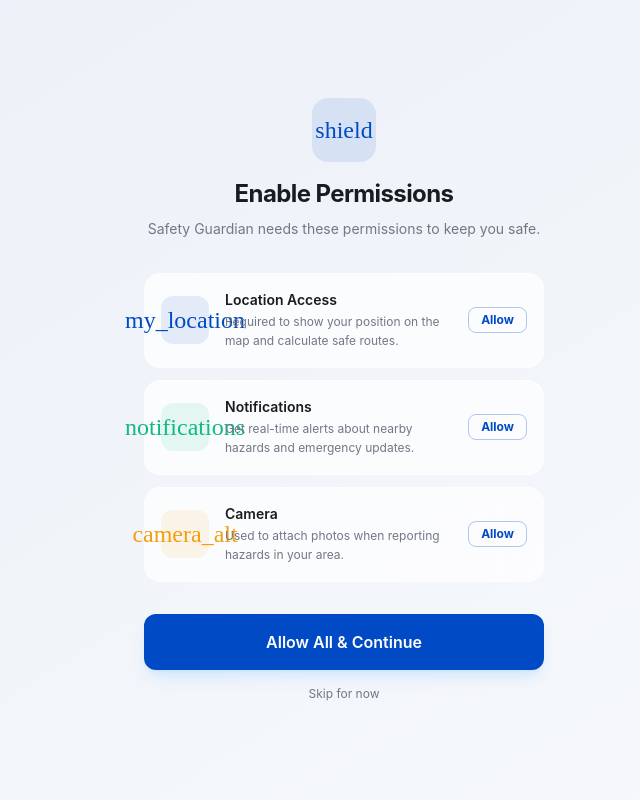
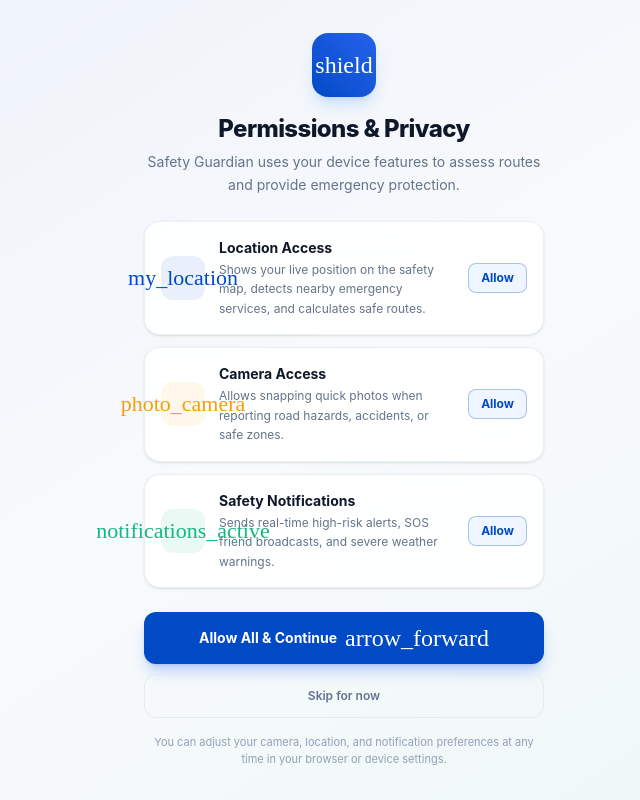
Before and after one commit to dev-rps/BWU-SGM, a React (Vite) app: page /permissions in a window 1280 px wide. Shown: the whole page, without its empty margins (296-936 px from the left). Built offline with nearby package versions, Linux system fonts and the light colour scheme; no server answers.

Commit message:
feat: proper permission allowance flow for demo & guest mode with on-demand hardware access

```diff
--- a/src/context/store.js
+++ b/src/context/store.js
@@ -24,6 +24,12 @@ export const useAppStore = create((set, get) => ({
   hasOnboarded: false,
   isLoggedIn: false,
   hasPermissions: false,
+  isDemoMode: false,
+  permissions: {
+    location: false,
+    camera: false,
+    notifications: false,
+  },
   user: {
     name: '',
     email: '',
@@ -114,6 +120,8 @@ export const useAppStore = create((set, get) => ({
   setHasOnboarded: (v) => set({ hasOnboarded: v }),
   setIsLoggedIn: (v) => set({ isLoggedIn: v }),
   setHasPermissions: (v) => set({ hasPermissions: v }),
+  setIsDemoMode: (v) => set({ isDemoMode: v }),
+  setPermission: (perm, val) => set((state) => ({ permissions: { ...state.permissions, [perm]: val } })),
   // Accepts either a full user object OR a partial patch — always merges
   setUser: (patch) => set((state) => ({ user: { ...state.user, ...(typeof patch === 'function' ? patch(state.user) : patch) } })),
 }))
--- a/src/pages/Permissions/PermissionsPage.jsx
+++ b/src/pages/Permissions/PermissionsPage.jsx
@@ -1,80 +1,275 @@
 import { useState } from 'react'
 import { useNavigate } from 'react-router-dom'
 import { useAppStore } from '../../context/store'
-import { getCurrentLocation } from '../../services/location'
+import { DEFAULT_CENTER } from '../../constants'
 
 const PERMS = [
-  { id: 'location', icon: 'my_location', label: 'Location Access', desc: 'Required to show your position on the map and calculate safe routes.', color: '#004ac6' },
-  { id: 'notifications', icon: 'notifications', label: 'Notifications', desc: 'Get real-time alerts about nearby hazards and emergency updates.', color: '#10B981' },
-  { id: 'camera', icon: 'camera_alt', label: 'Camera', desc: 'Used to attach photos when reporting hazards in your area.', color: '#F59E0B' },
+  {
+    id: 'location',
+    icon: 'my_location',
+    label: 'Location Access',
+    desc: 'Shows your live position on the safety map, detects nearby emergency services, and calculates safe routes.',
+    color: '#004ac6',
+    fallbackNote: 'Will use simulated West Bengal coordinates in Demo Mode if not allowed.',
+  },
+  {
+    id: 'camera',
+    icon: 'photo_camera',
+    label: 'Camera Access',
+    desc: 'Allows snapping quick photos when reporting road hazards, accidents, or safe zones.',
+    color: '#F59E0B',
+    fallbackNote: 'You can still report incidents using manual photo uploads.',
+  },
+  {
+    id: 'notifications',
+    icon: 'notifications_active',
+    label: 'Safety Notifications',
+    desc: 'Sends real-time high-risk alerts, SOS friend broadcasts, and severe weather warnings.',
+    color: '#10B981',
+    fallbackNote: 'Alerts will be displayed inside the application UI only.',
+  },
 ]
 
 export default function PermissionsPage() {
   const navigate = useNavigate()
-  const { setHasPermissions, setUserLocation } = useAppStore()
-  const [granted, setGranted] = useState({})
-  const [loading, setLoading] = useState(false)
+  const {
+    setHasPermissions,
+    setUserLocation,
+    permissions,
+    setPermission,
+    isDemoMode,
+  } = useAppStore()
+
+  const [statuses, setStatuses] = useState({
+    location: permissions?.location ? 'granted' : 'idle',
+    camera: permissions?.camera ? 'granted' : 'idle',
+    notifications: permissions?.notifications ? 'granted' : 'idle',
+  })
+  const [requestingId, setRequestingId] = useState(null)
+  const [loadingAll, setLoadingAll] = useState(false)
+
+  /* ── Permission Request Handlers ───────────────────────────────────────── */
+
+  const requestLocation = () =>
+    new Promise((resolve) => {
+      if (!navigator.geolocation) {
+        setStatuses((s) => ({ ...s, location: 'unsupported' }))
+        setPermission('location', false)
+        resolve(false)
+        return
+      }
+
+      navigator.geolocation.getCurrentPosition(
+        (pos) => {
+          const { latitude: lat, longitude: lng, accuracy } = pos.coords
+          setUserLocation({ lat, lng, accuracy, simulated: false })
+          setPermission('location', true)
+          setStatuses((s) => ({ ...s, location: 'granted' }))
+          resolve(true)
+        },
+        (err) => {
+          console.warn('[Location Permission Error]', err.code, err.message)
+          setUserLocation({ lat: DEFAULT_CENTER[0], lng: DEFAULT_CENTER[1], simulated: true })
+          setPermission('location', false)
+          setStatuses((s) => ({ ...s, location: 'denied' }))
+          resolve(false)
+        },
+        { enableHighAccuracy: true, timeout: 10000, maximumAge: 0 }
+      )
+    })
+
+  const requestCamera = async () => {
+    if (!navigator.mediaDevices || !navigator.mediaDevices.getUserMedia) {
+      setStatuses((s) => ({ ...s, camera: 'unsupported' }))
+      setPermission('camera', false)
+      return false
+    }
+
+    try {
+      const stream = await navigator.mediaDevices.getUserMedia({ video: true })
+      stream.getTracks().forEach((t) => t.stop())
+      setPermission('camera', true)
+      setStatuses((s) => ({ ...s, camera: 'granted' }))
+      return true
+    } catch (err) {
+      console.warn('[Camera Permission Error]', err)
+      setPermission('camera', false)
+      setStatuses((s) => ({ ...s, camera: 'denied' }))
+      return false
+    }
+  }
+
+  const requestNotifications = async () => {
+    if (!('Notification' in window)) {
+      setStatuses((s) => ({ ...s, notifications: 'unsupported' }))
+      setPermission('notifications', false)
+      return false
+    }
+
+    try {
+      const res = await Notification.requestPermission()
+      const granted = res === 'granted'
+      setPermission('notifications', granted)
+      setStatuses((s) => ({ ...s, notifications: granted ? 'granted' : 'denied' }))
+      return granted
+    } catch (err) {
+      console.warn('[Notification Permission Error]', err)
+      setPermission('notifications', false)
+      setStatuses((s) => ({ ...s, notifications: 'denied' }))
+      return false
+    }
+  }
+
+  const handleSingleGrant = async (id) => {
+    setRequestingId(id)
+    if (id === 'location') await requestLocation()
+    else if (id === 'camera') await requestCamera()
+    else if (id === 'notifications') await requestNotifications()
+    setRequestingId(null)
+  }
 
   const handleGrantAll = async () => {
-    setLoading(true)
-    // Try to get real location, fallback gracefully
-    const loc = await getCurrentLocation()
-    setUserLocation(loc)
-    setGranted({ location: true, notifications: true, camera: true })
-    await new Promise(r => setTimeout(r, 600))
+    setLoadingAll(true)
+    if (statuses.location !== 'granted') await requestLocation()
+    if (statuses.camera !== 'granted') await requestCamera()
+    if (statuses.notifications !== 'granted') await requestNotifications()
+    setLoadingAll(false)
     setHasPermissions(true)
     navigate('/')
   }
 
-  const handleGrant = (id) => setGranted(prev => ({ ...prev, [id]: true }))
+  const handleSkipOrDemo = () => {
+    setHasPermissions(true)
+    navigate('/')
+  }
 
   return (
-    <div className="fixed inset-0 bg-[#f7f9fb] flex flex-col overflow-hidden">
-      <div className="absolute inset-0 bg-gradient-to-br from-[#004ac6]/5 to-transparent" />
+    <div className="fixed inset-0 bg-[#f8fafc] flex flex-col overflow-y-auto">
+      <div className="absolute inset-0 bg-gradient-to-br from-[#004ac6]/5 via-transparent to-[#10B981]/5 pointer-events-none" />
 
-      <div className="relative z-10 flex flex-col h-full max-w-md mx-auto w-full justify-center px-6">
-        <div className="text-center mb-8">
-          <div className="w-16 h-16 rounded-2xl bg-[#004ac6]/10 flex items-center justify-center mx-auto mb-4">
-            <span className="material-symbols-outlined text-[#004ac6] text-[32px] icon-filled">shield</span>
-          </div>
-          <h1 className="text-2xl font-bold text-[#191c1e] tracking-tight">Enable Permissions</h1>
-          <p className="text-sm text-[#737686] mt-2 leading-relaxed">Safety Guardian needs these permissions to keep you safe.</p>
+      <div className="relative z-10 flex flex-col min-h-full max-w-md mx-auto w-full justify-center px-6 py-10">
+        {/* Header Badge & Title */}
+        <div className="text-center mb-6">
+          <div className="w-16 h-16 rounded-2xl bg-gradient-to-tr from-[#004ac6] to-[#2563EB] flex items-center justify-center mx-auto mb-4 shadow-lg shadow-blue-500/20">
+            <span className="material-symbols-outlined text-white text-[32px] icon-filled">shield</span>
           </div>
 
-        <div className="space-y-3 mb-8">
-          {PERMS.map(p => (
-            <div key={p.id} className="glass-panel rounded-2xl p-4 flex items-center gap-4 border border-white/30">
-              <div className="w-12 h-12 rounded-xl flex items-center justify-center" style={{ background: p.color + '18' }}>
-                <span className="material-symbols-outlined icon-filled" style={{ color: p.color }}>{p.icon}</span>
+          <h1 className="text-2xl font-extrabold text-[#0f172a] tracking-tight">Permissions & Privacy</h1>
+          <p className="text-sm text-[#64748b] mt-1.5 leading-relaxed">
+            Safety Guardian uses your device features to assess routes and provide emergency protection.
+          </p>
         </div>
-              <div className="flex-1">
-                <p className="font-semibold text-sm text-[#191c1e]">{p.label}</p>
-                <p className="text-xs text-[#737686] mt-0.5 leading-relaxed">{p.desc}</p>
+
+        {/* Demo Mode Notice */}
+        {isDemoMode && (
+          <div className="mb-5 p-3.5 rounded-xl bg-blue-50 border border-blue-200/80 flex items-start gap-3 text-left">
+            <span className="material-symbols-outlined text-[#004ac6] text-[20px] flex-shrink-0 mt-0.5 icon-filled">info</span>
+            <div className="text-xs text-[#1e3a8a] leading-relaxed">
+              <span className="font-bold">Demo Mode Active:</span> You can allow real device permissions to test hardware features, or continue with simulated Kolkata/West Bengal demo data.
             </div>
-              {granted[p.id] ? (
-                <span className="material-symbols-outlined text-[#10B981] icon-filled">check_circle</span>
+          </div>
+        )}
+
+        {/* Permission Cards */}
+        <div className="space-y-3 mb-6">
+          {PERMS.map((p) => {
+            const status = statuses[p.id]
+            const isBusy = requestingId === p.id
+
+            return (
+              <div
+                key={p.id}
+                className="bg-white/90 backdrop-blur-md rounded-2xl p-4 flex items-center gap-3.5 border border-slate-200/70 shadow-sm transition-all"
+              >
+                <div
+                  className="w-11 h-11 rounded-xl flex items-center justify-center flex-shrink-0"
+                  style={{ background: p.color + '15' }}
+                >
+                  <span className="material-symbols-outlined icon-filled" style={{ color: p.color, fontSize: 22 }}>
+                    {p.icon}
+                  </span>
+                </div>
+
+                <div className="flex-1 min-w-0">
+                  <div className="flex items-center gap-2">
+                    <p className="font-bold text-sm text-[#0f172a]">{p.label}</p>
+                  </div>
+                  <p className="text-xs text-[#64748b] mt-0.5 leading-relaxed">{p.desc}</p>
+                  {status === 'denied' && (
+                    <p className="text-[11px] text-amber-600 font-medium mt-1">
+                      {p.fallbackNote}
+                    </p>
+                  )}
+                </div>
+
+                <div className="flex-shrink-0">
+                  {status === 'granted' ? (
+                    <div className="flex items-center gap-1 text-xs font-bold text-[#10B981] bg-emerald-50 border border-emerald-200 px-2.5 py-1 rounded-lg">
+                      <span className="material-symbols-outlined text-[16px] icon-filled">check_circle</span>
+                      Allowed
+                    </div>
+                  ) : status === 'denied' ? (
+                    <button
+                      type="button"
+                      onClick={() => handleSingleGrant(p.id)}
+                      disabled={isBusy}
+                      className="text-xs font-semibold text-slate-600 bg-slate-100 hover:bg-slate-200 border border-slate-300 rounded-lg px-2.5 py-1 transition-colors"
+                    >
+                      {isBusy ? 'Asking…' : 'Retry'}
+                    </button>
                   ) : (
-                <button onClick={() => handleGrant(p.id)}
-                  className="text-xs font-bold text-[#004ac6] border border-[#004ac6]/30 rounded-lg px-3 py-1 hover:bg-[#004ac6]/10 transition-colors"
+                    <button
+                      type="button"
+                      onClick={() => handleSingleGrant(p.id)}
+                      disabled={isBusy}
+                      className="text-xs font-bold text-[#004ac6] bg-blue-50 hover:bg-blue-100 border border-[#004ac6]/30 rounded-lg px-3 py-1.5 transition-colors active:scale-95"
                     >
-                  Allow
+                      {isBusy ? (
+                        <span className="inline-block animate-spin material-symbols-outlined text-[14px]">progress_activity</span>
+                      ) : (
+                        'Allow'
+                      )}
                     </button>
                   )}
                 </div>
-          ))}
+              </div>
+            )
+          })}
         </div>
 
-        <button onClick={handleGrantAll} disabled={loading}
-          className="w-full h-14 rounded-xl bg-[#004ac6] text-white font-semibold shadow-lg shadow-blue-300/30 active:scale-95 transition-all flex items-center justify-center gap-2 disabled:opacity-70"
+        {/* Action Buttons */}
+        <div className="space-y-2.5">
+          <button
+            type="button"
+            onClick={handleGrantAll}
+            disabled={loadingAll || requestingId !== null}
+            className="w-full h-13 rounded-xl bg-[#004ac6] hover:bg-[#003da6] text-white font-bold text-sm shadow-lg shadow-blue-600/25 active:scale-[0.98] transition-all flex items-center justify-center gap-2 disabled:opacity-70 cursor-pointer"
           >
-          {loading ? <span className="material-symbols-outlined animate-spin">refresh</span> : 'Allow All & Continue'}
+            {loadingAll ? (
+              <>
+                <span className="material-symbols-outlined animate-spin text-[18px]">progress_activity</span>
+                <span>Requesting Permissions…</span>
+              </>
+            ) : (
+              <>
+                <span>Allow All & Continue</span>
+                <span className="material-symbols-outlined text-[18px]">arrow_forward</span>
+              </>
+            )}
           </button>
 
-        <button onClick={() => { setHasPermissions(true); navigate('/') }}
-          className="text-center text-xs text-[#737686] mt-4 hover:text-[#004ac6] transition-colors"
+          <button
+            type="button"
+            onClick={handleSkipOrDemo}
+            className="w-full h-11 rounded-xl text-xs font-semibold text-slate-500 hover:text-slate-800 bg-transparent hover:bg-slate-100/70 border border-slate-200/80 transition-colors"
           >
-          Skip for now
+            {isDemoMode ? 'Continue with Simulated Demo Data' : 'Skip for now'}
           </button>
+        </div>
+
+        <p className="text-[11px] text-slate-400 text-center mt-4">
+          You can adjust your camera, location, and notification preferences at any time in your browser or device settings.
+        </p>
       </div>
     </div>
   )
```
Also changed, not shown: src/pages/Home/HomePage.jsx (+52 -4 lines), src/pages/Login/LoginPage.jsx (+5 -4 lines). Lines whose indentation alone changed are shown as unchanged.
